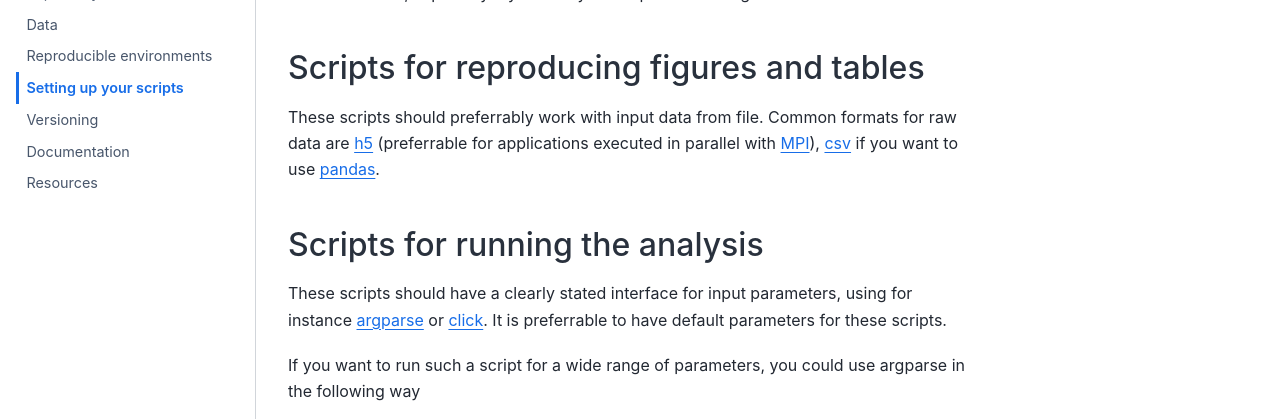
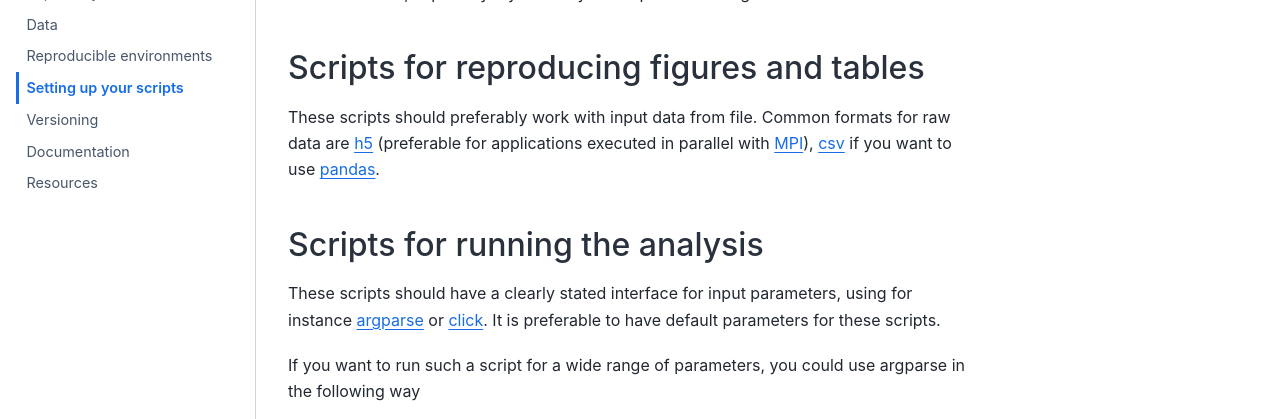
Before and after one commit to scientificcomputing/paper-with-code, a Jupyter Book: the page built from docs/scripts.md, in a window 1280 px wide and 1365 px high. Shown: the part 208-627 px from the top of the window. Built offline with Jupyter Book 1.0.4 settings and Sphinx 7.4.7 and the Sphinx Book theme 1.1.4, drawn with Linux system fonts in a browser that asks for light colours.

Commit message:
Spellcheck

````diff
--- a/docs/scripts.md
+++ b/docs/scripts.md
@@ -3,13 +3,13 @@
 There are in general two types of scripts in a scientific paper: scripts for creating the figures and tables in the paper, and other scripts. You should strive to make a clear distinction here, especially if your analysis scripts take a long time to run.
 
 ## Scripts for reproducing figures and tables
-These scripts should preferrably work with input data from file.
-Common formats for raw data are [h5](https://docs.fileformat.com/misc/h5/) (preferrable for applications executed in parallel with [MPI](https://www.mcs.anl.gov/research/projects/mpi/)), [csv](https://docs.fileformat.com/spreadsheet/csv/) if you want to use [pandas](https://pandas.pydata.org/docs/reference/api/pandas.read_csv.html).
+These scripts should preferably work with input data from file.
+Common formats for raw data are [h5](https://docs.fileformat.com/misc/h5/) (preferable for applications executed in parallel with [MPI](https://www.mcs.anl.gov/research/projects/mpi/)), [csv](https://docs.fileformat.com/spreadsheet/csv/) if you want to use [pandas](https://pandas.pydata.org/docs/reference/api/pandas.read_csv.html).
 
 
 ## Scripts for running the analysis
 These scripts should have a clearly stated interface for input parameters, using for instance [argparse](https://docs.python.org/3/library/argparse.html) or [click](https://click.palletsprojects.com/en/latest/).
-It is preferrable to have default parameters for these scripts.
+It is preferable to have default parameters for these scripts.
 
 If you want to run such a script for a wide range of parameters, you could use argparse in the following way
 ```python
````
Also changed, not shown: .cspell_dict.txt.
